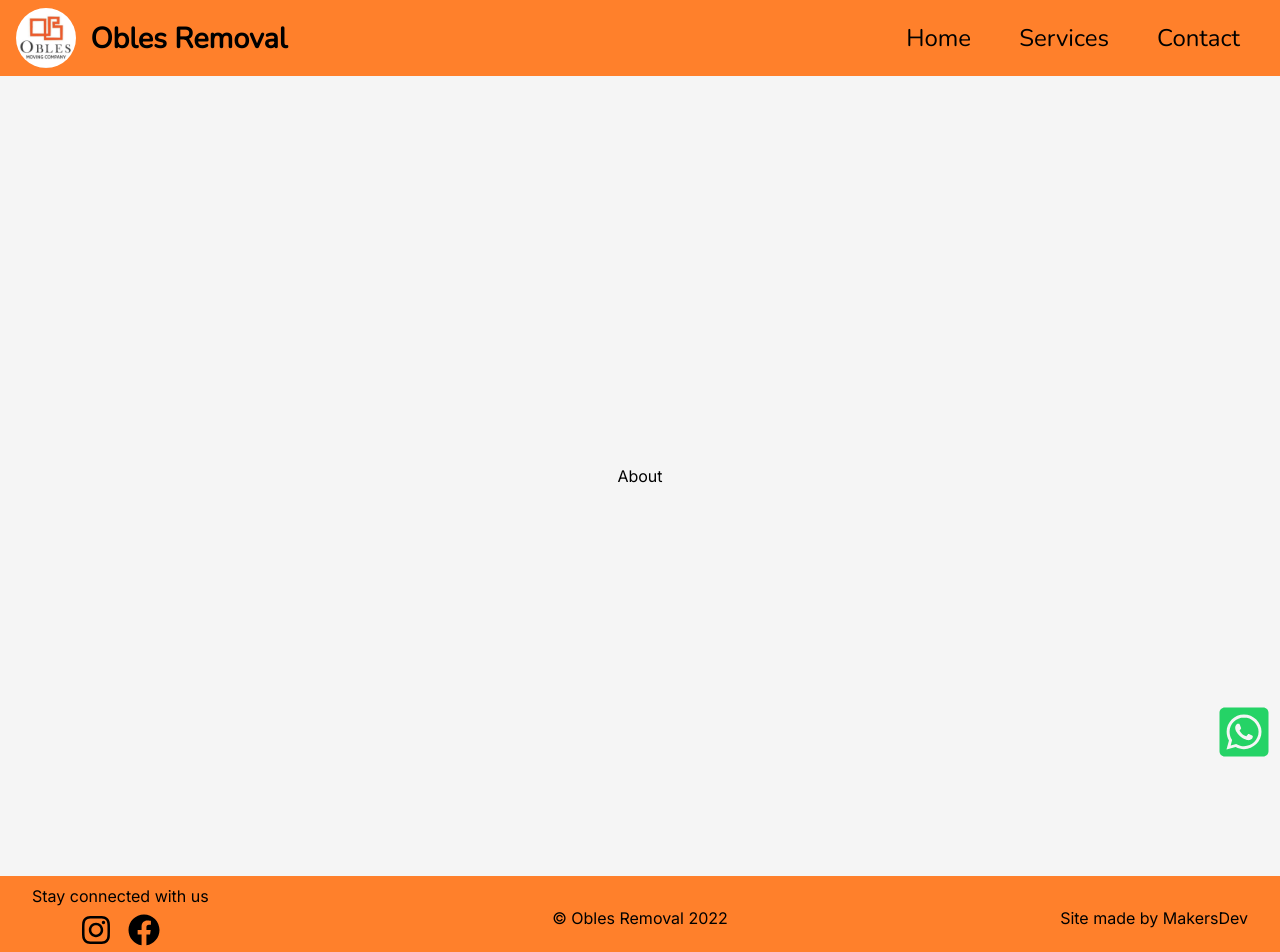
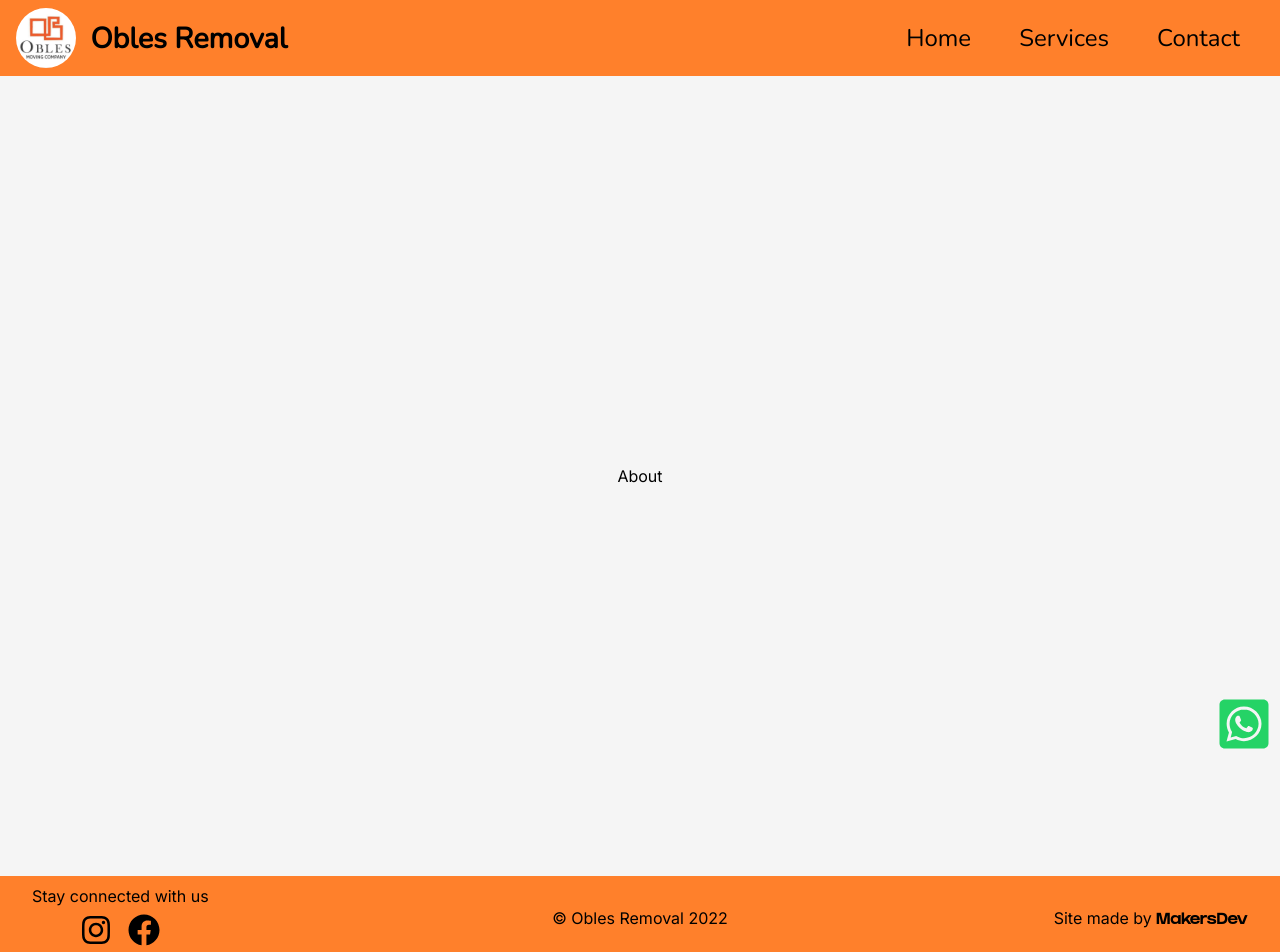
Before and after one commit to MakersDevv/oblesremoval, a Next.js app: page /about in a window 1280 px wide. Shown: the top 952 px of the page. Built offline with nearby package versions, Linux system fonts and the light colour scheme.

Commit message:
Added grifter

```diff
--- a/components/footer.js
+++ b/components/footer.js
@@ -21,7 +21,7 @@
       </div>
       <span>&copy; Obles Removal 2022</span>
       <span className={footerStyles.plug}>
-        Site made by <a href="https://makersdev.com/">MakersDev</a>
+        Site made by <a href="https://makersdev.com/" className={footerStyles.siteLink}>MakersDev</a>
       </span>
     </footer>
   );
--- a/components/footer.module.css
+++ b/components/footer.module.css
@@ -1,3 +1,8 @@
+@font-face {
+    font-family: grifter;
+    src: url("../styles/grifterbold.otf");
+}
+
 .footer {
     display: flex;
     flex-direction: row;
@@ -16,6 +21,12 @@
     position: absolute;
     right: 0;
     padding-right: 2rem;
+}
+
+.siteLink {
+    font-size: 1rem;
+    font-weight: bold;
+    font-family: grifter;
 }
 
 .socials {
--- a/components/layout.module.css
+++ b/components/layout.module.css
@@ -11,7 +11,7 @@
     position: fixed;
     bottom: 0;
     right: 0;
-    margin-bottom: 2rem;
+    margin-bottom: 2.5rem;
 }
 
 .whatsApp:hover {
--- a/styles/Home.module.css
+++ b/styles/Home.module.css
@@ -123,6 +123,12 @@
   margin-top: 1em;
 }
 
+@media screen and (min-width: 1500px) {
+  .aboutImage {
+    width: 50%;
+  }
+}
+
 @media screen and (max-width: 1200px) {
   .aboutContainer {
     flex-direction: column;
```
Also changed, not shown: styles/grifterbold.otf (added).
